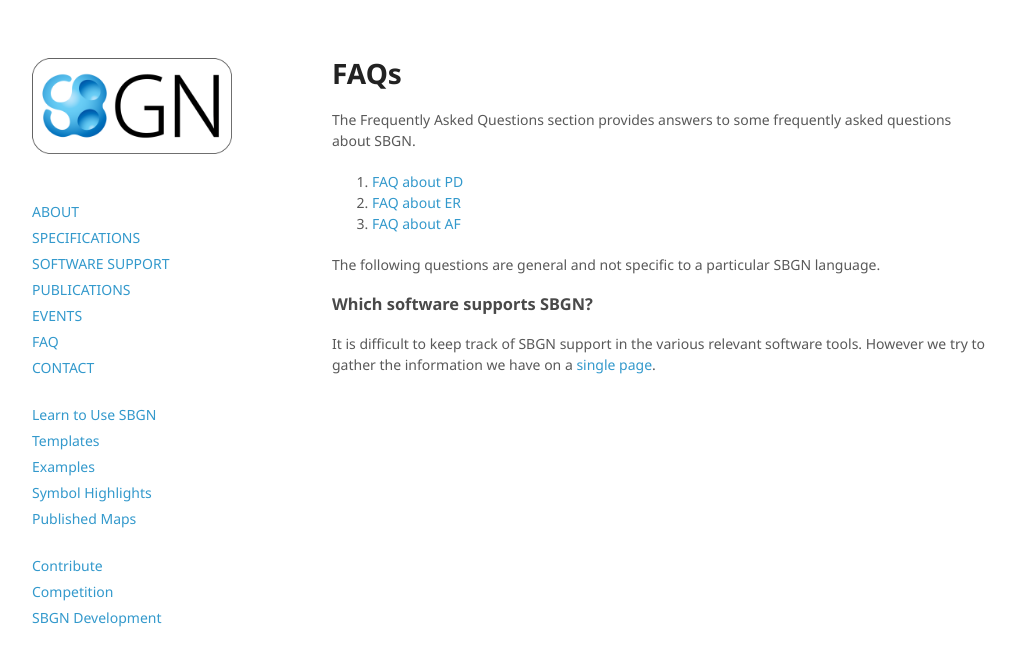
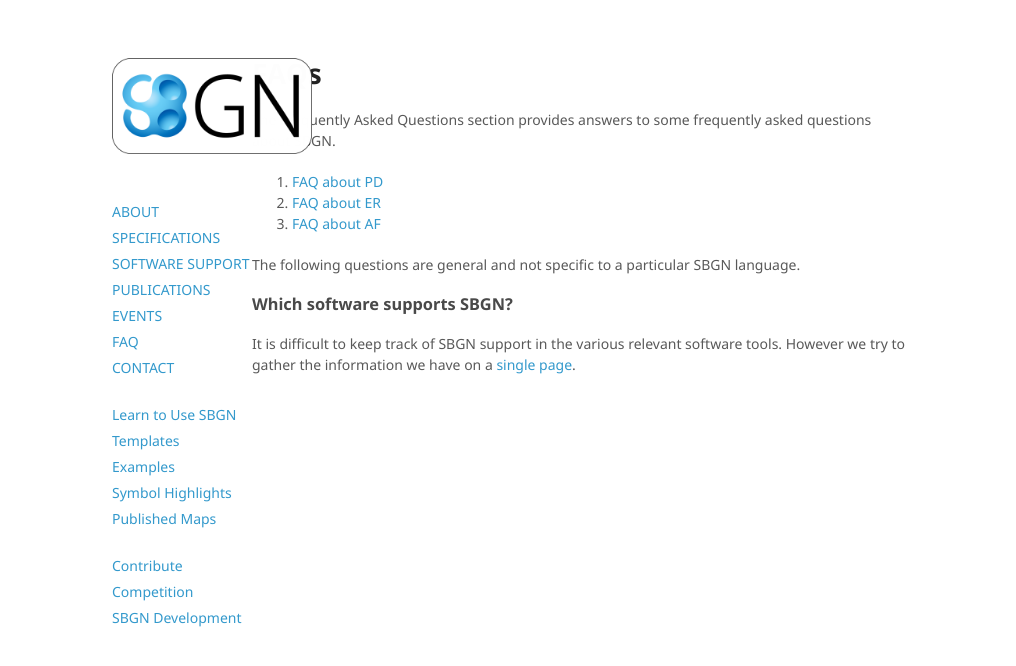
Before and after one commit to sbgn/sbgn, a Jekyll site: the page built from docs/faq.md, in a window 1280 px wide. Shown: the top 666 px of the page, without its empty margins (128-1144 px from the left). Built offline with Jekyll 4.4.1, drawn with Linux system fonts in a browser that asks for light colours; nearby versions of some CDN libraries.

Commit message:
Update styles.css

```diff
--- a/css/styles.css
+++ b/css/styles.css
@@ -54,7 +54,7 @@ a:hover small {
 }
 
 .wrapper {
-  width:960px;
+  width:800px;
   margin:0 auto;
 }
 
```
